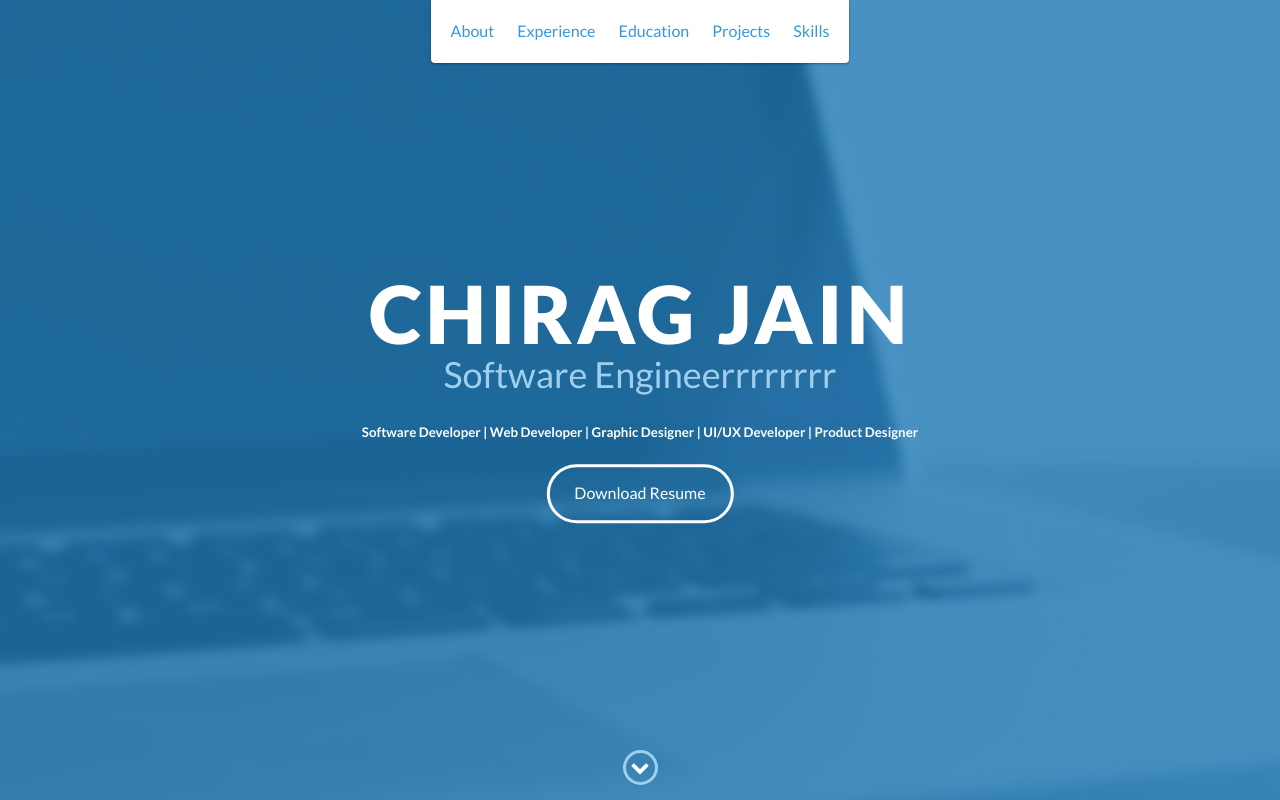
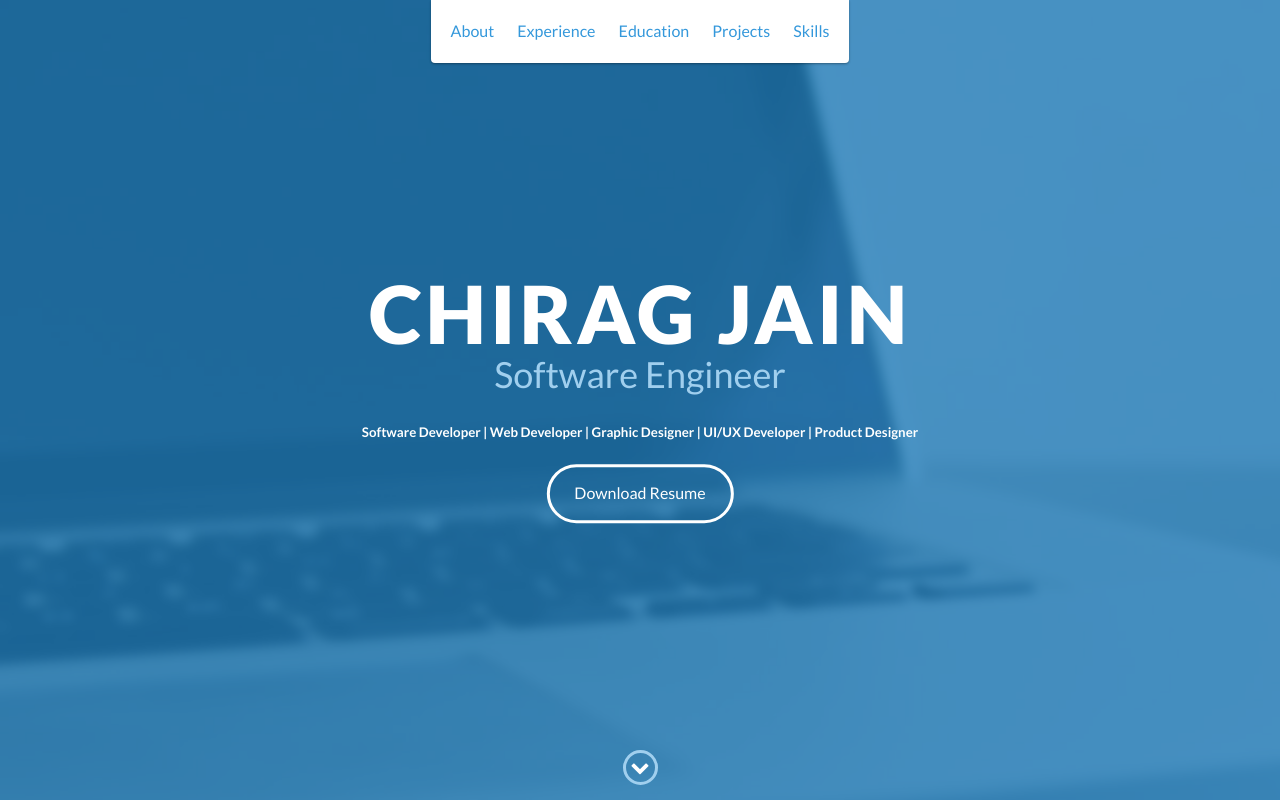
Before and after one commit to chiragcj96/chiragcj96.github.io, a website: page index.html in a window 1280 px wide. Shown: the top 800 px of the page. Drawn offline with nearby package versions, Linux system fonts and the light colour scheme.

Commit message:
Update index.html

```diff
--- a/index.html
+++ b/index.html
@@ -47,7 +47,7 @@
     <div id="lead">
         <div id="lead-content">
             <h1>Chirag Jain</h1>
-            <h2>Software Engineerrrrrrrr</h2>
+            <h2>Software Engineer</h2>
             <h5><font color="white">Software Developer | Web Developer | Graphic Designer | UI/UX Developer | Product Designer </font></h5>
             <a href="CHIRAG_JAIN Updated.pdf" class="btn-rounded-white">Download Resume</a>
         </div>
```
